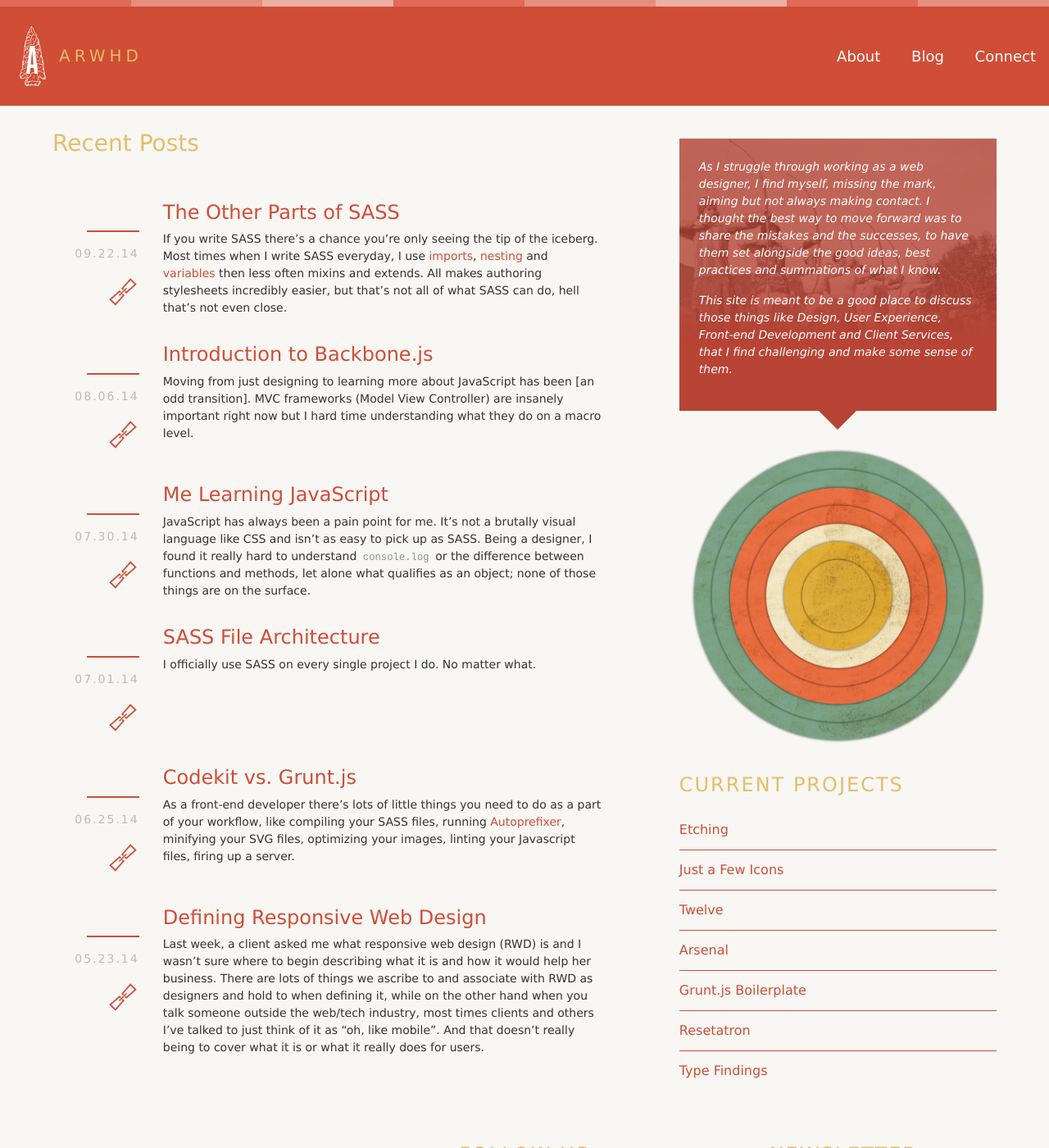
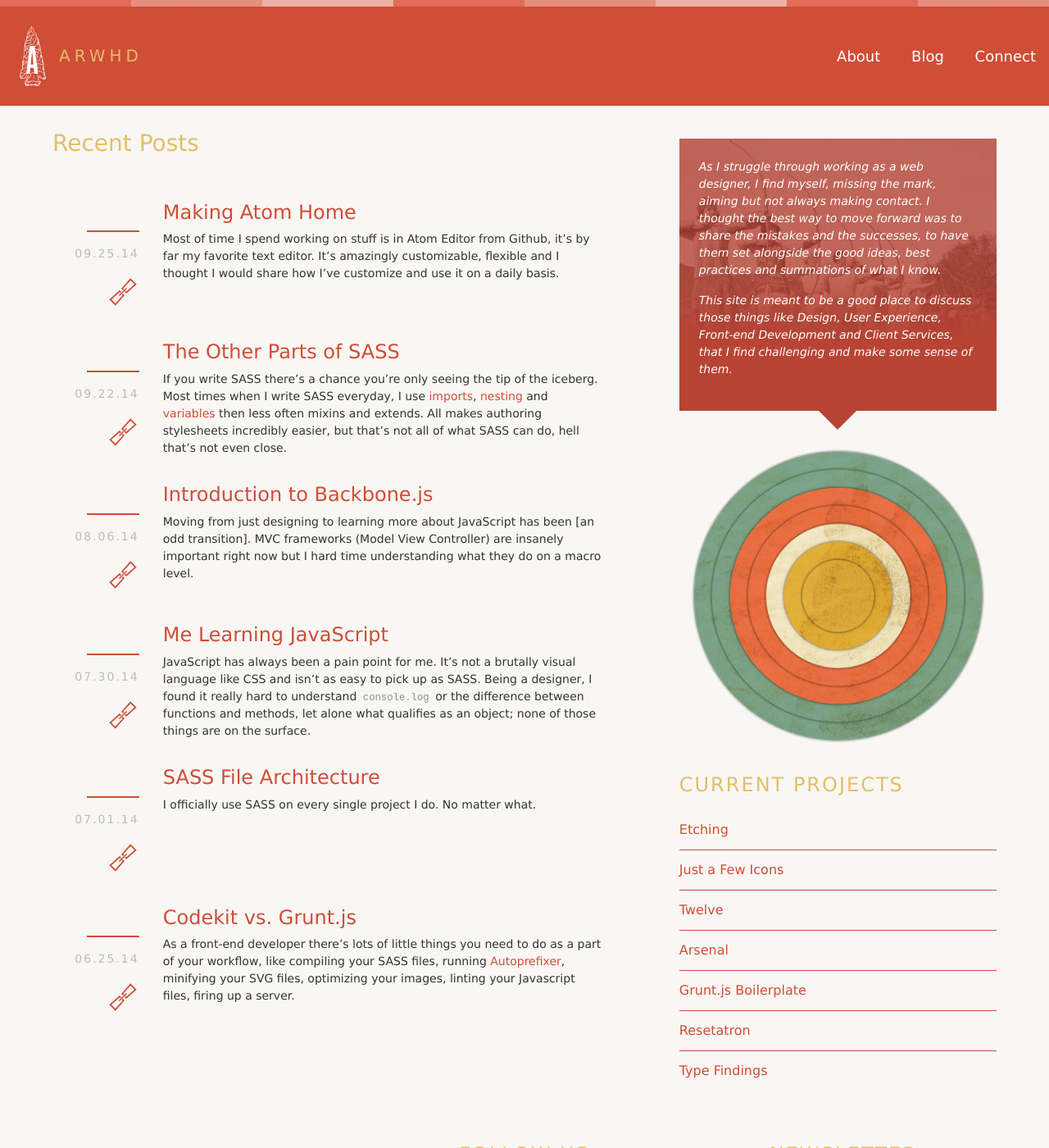
Before and after one commit to charlespeters/ARWHD, a Jekyll site: the page built from index.html, in a window 1280 px wide and 1400 px high. Shown: the whole window at 82% size. Built offline with Jekyll 4.4.1, drawn with Linux system fonts in a browser that asks for light colours; nearby versions of some CDN libraries; some web fonts are replaced; the list of posts is cut into pages by our own code; comment, search, counter and statistics services are not loaded; some of the changed lines change nothing that is shown.

Commit message:
publishing the Atom post

````diff
--- a/_drafts/2014-09-25-making-atom-home.md
+++ b/_posts/2014-09-25-making-atom-home.md
@@ -45,7 +45,7 @@ Mostly I just love having the minimap on the right and having the toolbar tell m
 
 ### Syntax & UI
 
-I use [Solarized Dark](http://ethanschoonover.com/solarized) by Ethan Schoonover, everwhere. [Solarized Dark](https://atom.io/themes/solarized-dark-syntax) & [Solarized Dark UI](https://atom.io/themes/solarized-dark-ui). I even have it in my [Terminal](). When I'm feeling adventurous I try a few of [these from Daylee Rees](http://daylerees.github.io/)
+I use [Solarized Dark](http://ethanschoonover.com/solarized) by Ethan Schoonover, everwhere. [Solarized Dark](https://atom.io/themes/solarized-dark-syntax) & [Solarized Dark UI](https://atom.io/themes/solarized-dark-ui). I even have it in my [Terminal](https://github.com/altercation/solarized/tree/master/iterm2-colors-solarized). When I'm feeling adventurous I try a few of [these from Daylee Rees](http://daylerees.github.io/)
 
 ### Stylesheet
 
@@ -75,9 +75,9 @@ You can set the font family and size under preferences.
 
 ### Replacement Icon
 
-![](/img/atom-icon.png)
+![](/img/atom.jpg)
 
-I don't really like the icon Atom comes with, but I love this one Daniel Eden put on [Dribbble](http://drbl.in/kncC), modified slightly.
+I don't really like the icon Atom comes with, but I love this one Daniel Eden put on [Dribbble](http://drbl.in/kncC).
 
 ### APM Stars
 Maybe you have two machines you work from and you'd like to keep your editors somewhat in sync with each other. From your account on [Atom.io](https://atom.io/) you can star your favorite packages. Then through Atom's shell commands (`atom` & `apm`) you can install your favorite packages. Maybe it's not the best solution to keeping your machines in sync, but I think it helps.
@@ -88,7 +88,7 @@ I just found out about this system and I think it's amazing.
 
 ### Alfred Workflow
 
-I really like use Alfred (with the PowerPack). You can hit `⌘ + space` and run bash commands, there's a lot of great workflows for everything you'd ever want to do (control Rdio, search Github, run Vagrant, search package managers and [so many](https://github.com/franzheidl/alfred-workflows) [other things](https://github.com/zenorocha/alfred-workflows)).
+I really like use Alfred (with the PowerPack). You can hit `⌘ + space` and run shell commands, there's a lot of great workflows for everything you'd ever want to do (control Rdio, search Github, run Vagrant, search package managers and [so many](https://github.com/franzheidl/alfred-workflows) [other things](https://github.com/zenorocha/alfred-workflows)).
 
 Typically, I like using Alfred to run an alias command to get things going.
 
@@ -99,16 +99,18 @@ Example:
 alias arwhd='cd ~/Git/arwhd-jekyll/ && git pull && atom'
 ```
 
-I setup a bash alias (it's the same process for Oh My Zsh) in my `~/.bash_profile` file for all my most worked on projects. The alias is just an easy to remember name, it opens my Terminal, changes to the project directory, git pulls and opens the project in Atom.
+I setup a bash alias (it's the same process for Oh My Zsh) in my `~/.bash_profile` file (`.zshrc` for Oh My Zsh) for all my most worked on projects. The alias is just an easy to remember name, it opens my Terminal, changes to the project directory, git pulls and opens the project in Atom.
 
 For most of my purposes that's a great place to start working.
-
 
 ### That One Random Thing
 
 There is one random thing I've found using Atom (I've been using it since it was in beta). If the console in the dev tools in Atom flips out, you should open the application from the command line. Everything I've read on Github issues, Stack Overflow and blogs is that when that happens, it has something to do with the React Editor. Safest bet, open Atom from the command line. Most things can be corrected that way.
 
-
 ### Config &amp; Init Script &amp; Snippets &amp; Autocomplete
 
-Honestly, I don't know what either the config.cson or init script or how to use snippets work. But I would love to learn more about it, if you know any good blog posts or screencasts about it, leave it in the comments section. I also would love a great Autocomplete feature plugin, if you have a favorite, please share it.
+Honestly, I don't know what either the config.cson or init script are or how to use snippets work. But I would love to learn more about it, if you know any good blog posts or screencasts about it, leave it in the comments section. I also would love a great Autocomplete feature plugin, if you have a favorite, please share it.
+
+---
+
+That pretty much covers everything I've done to Atom to make it the best space for me to write code.
````
Also changed, not shown: img/atom-icon.png (deleted), img/atom.jpg (added).
